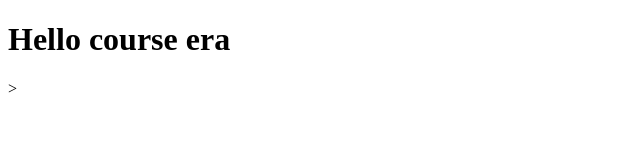
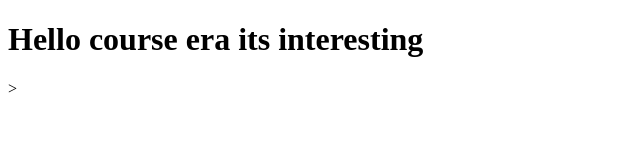
Before and after one commit to udaymajeti/course-era-test, a plain HTML site: page site/index.html in a window 1280 px wide. Shown: the whole page, without its empty margins (0-640 px from the left). Drawn offline with Linux system fonts and the light colour scheme.

Commit message:
My first page.

```diff
--- a/site/index.html
+++ b/site/index.html
@@ -4,6 +4,6 @@
 	<title>Hello coursé era</title>
 </head>
 <body>
-<h1>Hello course era </h1>>
+<h1>Hello course era its interesting </h1>>
 </body>
 </html>
```
